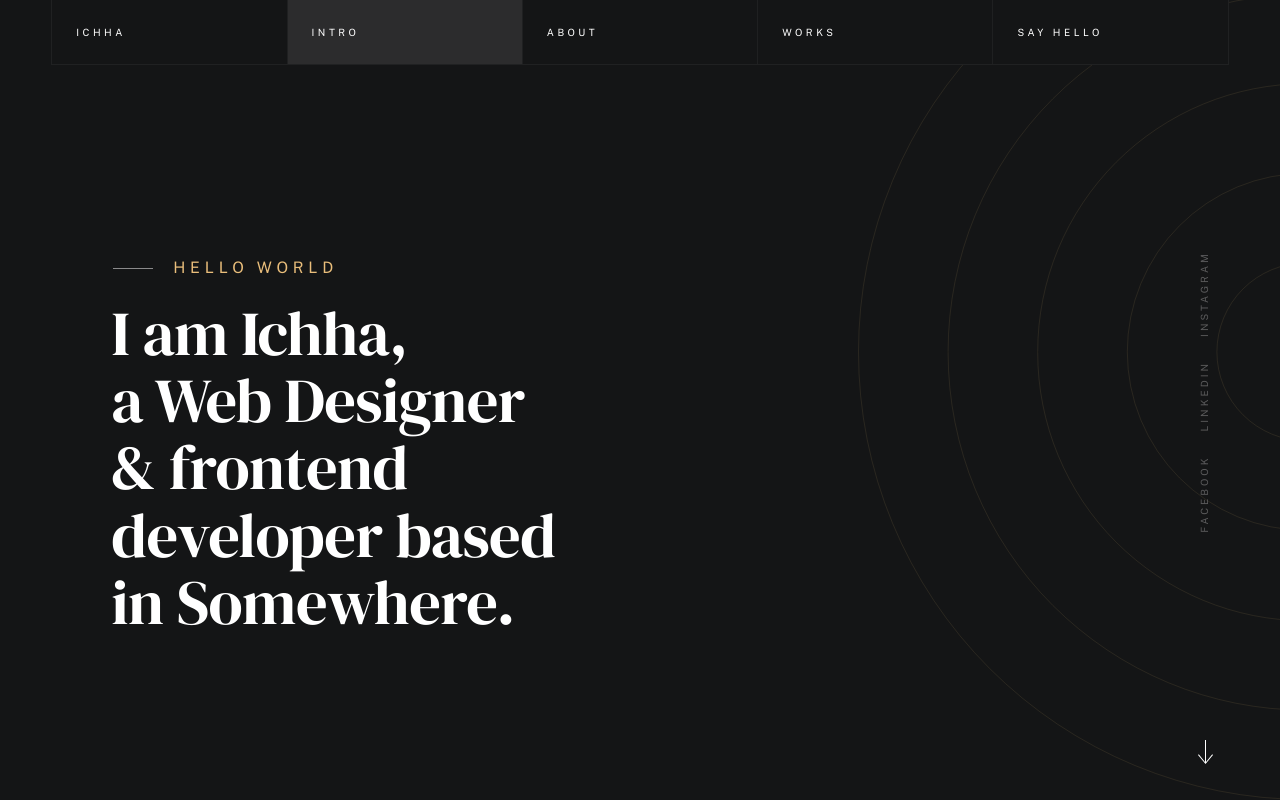
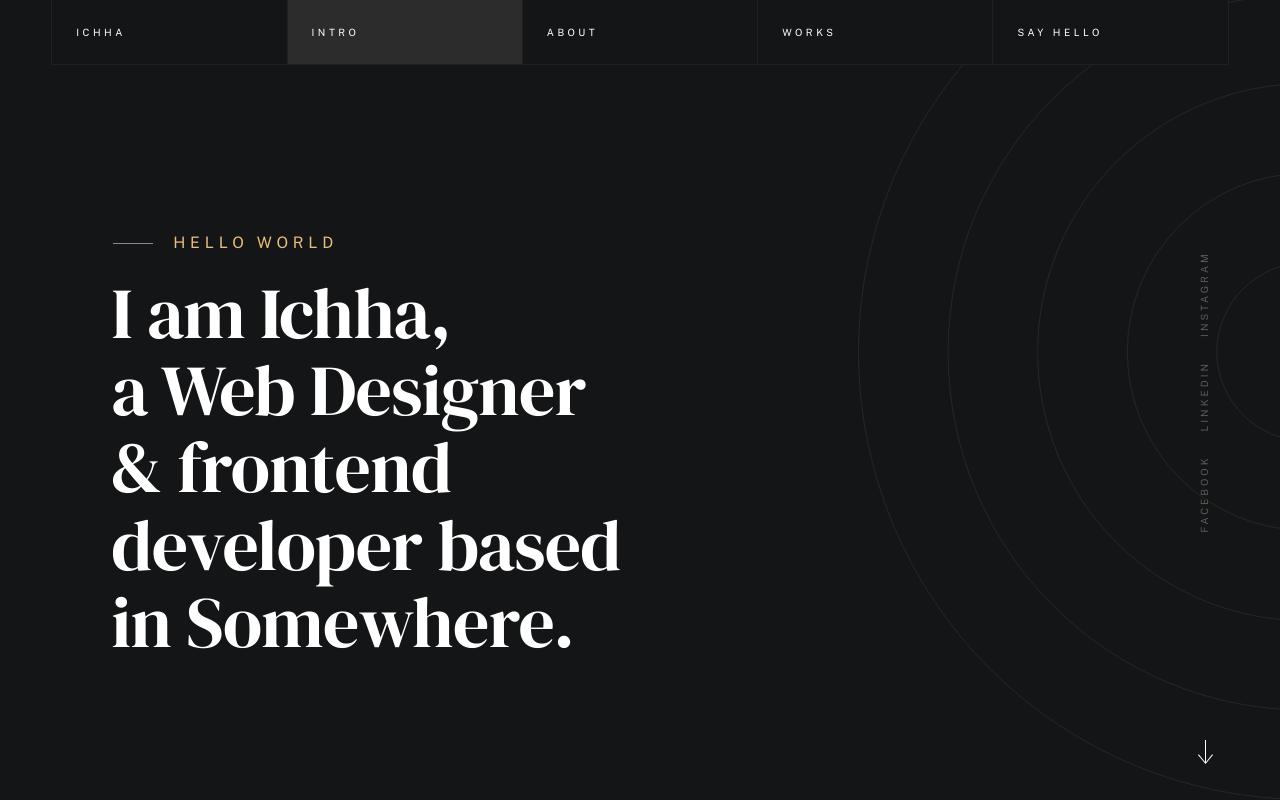
Before and after one commit to IchhaThombare11/my-portfolio, a plain HTML site: page index.html in a window 1280 px wide. Shown: the top 800 px of the page. Drawn offline with nearby package versions, Linux system fonts and the light colour scheme; a web font is replaced by a local one.

Commit message:
Update styles.css

```diff
--- a/css/styles.css
+++ b/css/styles.css
@@ -2712,7 +2712,7 @@ img.u-pull-left {
 }
 
 .text-huge-title {
-    --text-huge : 6.8rem;
+    --text-huge : 7.8rem;
     font-size   : var(--text-huge);
     line-height : 1.0740;
     margin-top  : 0;
```
